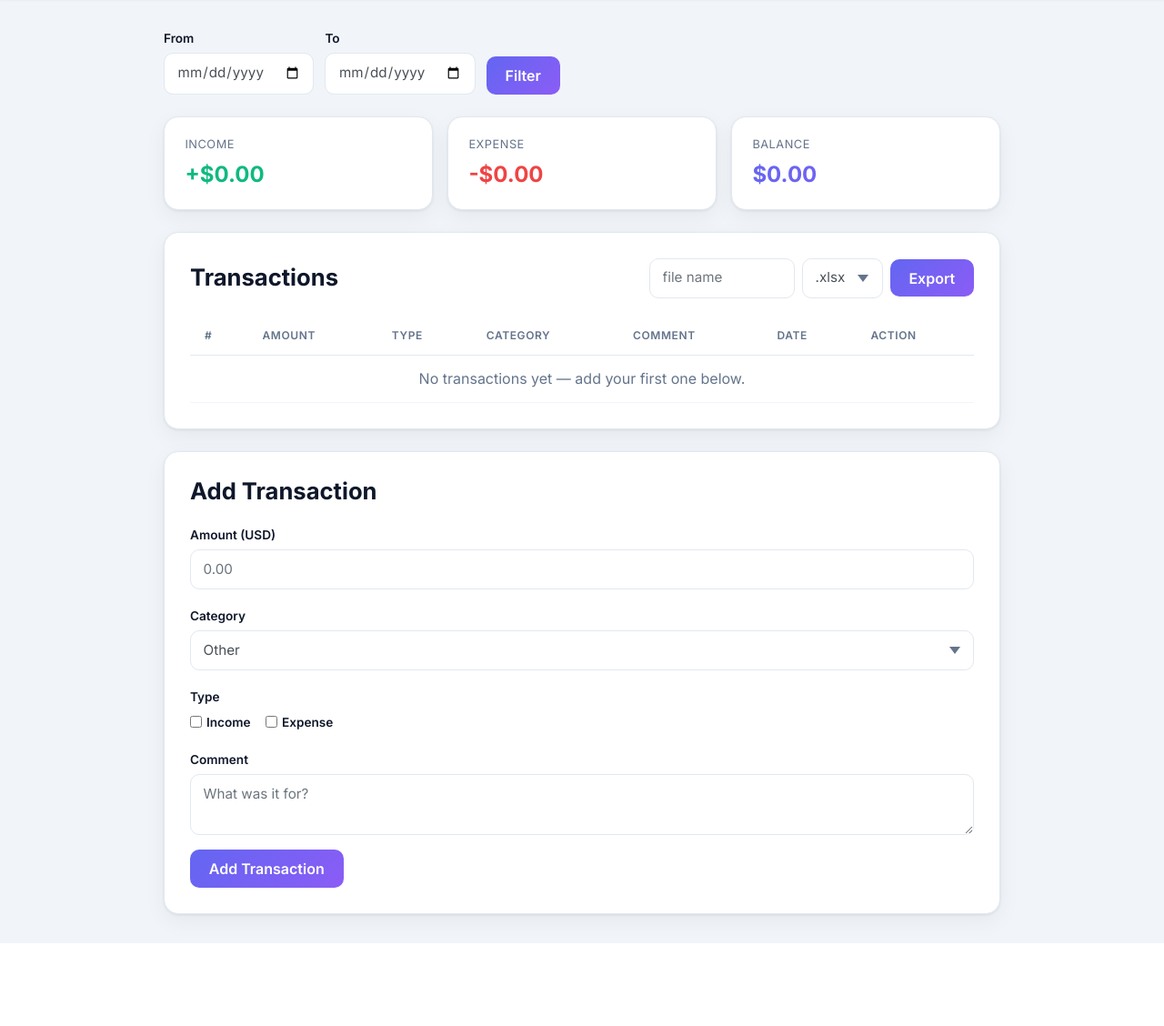
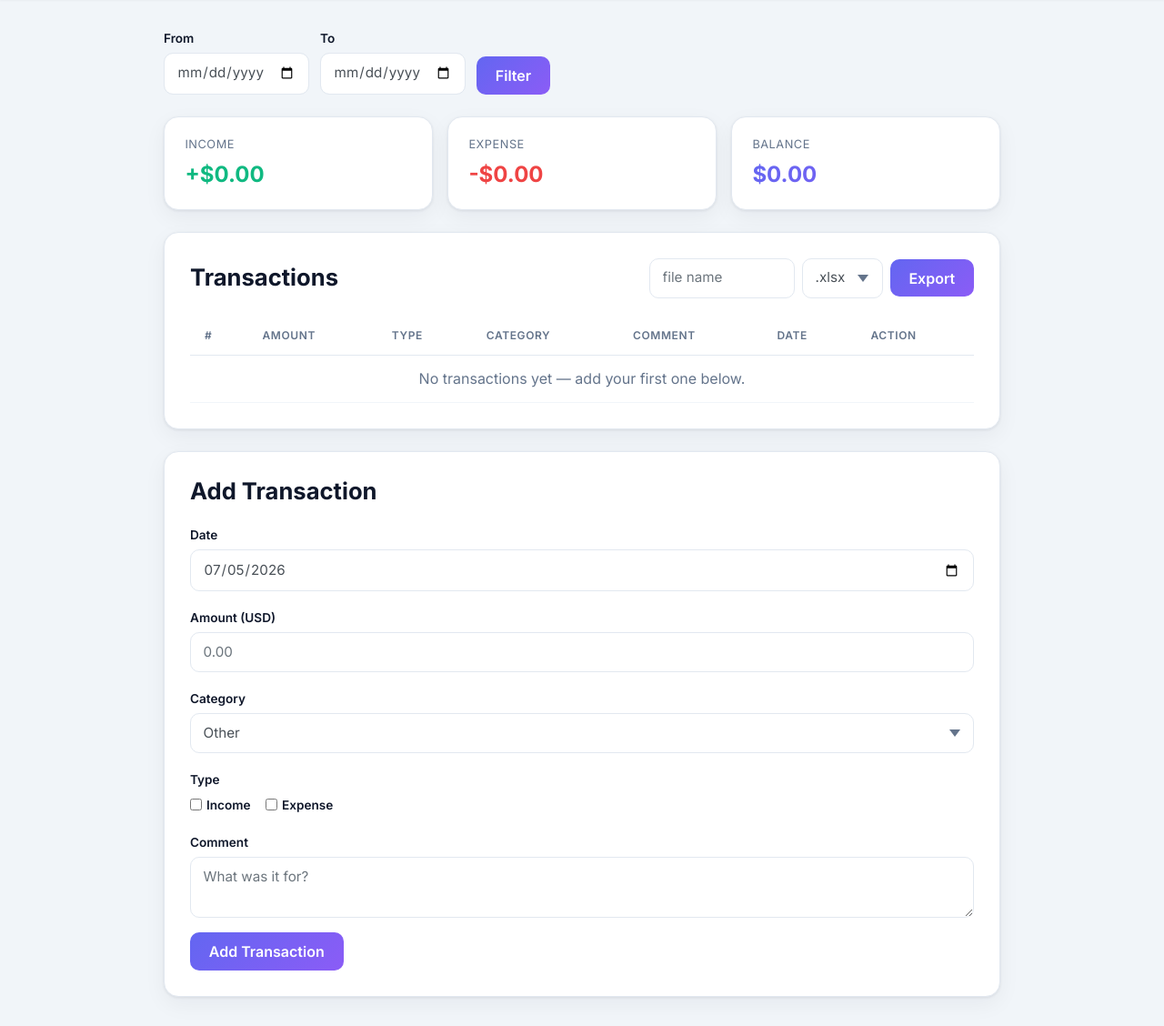
Before and after one commit to GulmurodY/flask-expense-tracker, a Flask app: page / in a window 1280 px wide. Shown: the part 70-1198 px from the top of the page at 91% size. Before the commit the page ends 1107 px from the top, so only its background shows below. Run offline with Flask 3, Linux system fonts and the light colour scheme; the visitor is signed in with stand-in values (Sample User, id 1); data that the repository does not hold is empty; some libraries are stand-ins or nearby versions.

Commit message:
fix a bug in date selection(prevent from selecting future dates)

```diff
--- a/website/templates/home.html
+++ b/website/templates/home.html
@@ -5,11 +5,11 @@
 <form method="GET" class="filter-bar">
   <div class="filter-field">
     <label for="start">From</label>
-    <input type="date" id="start" name="start" class="form-control" value="{{ start }}" />
+    <input type="date" id="start" name="start" class="form-control" value="{{ start }}" max="{{ today_date }}" />
   </div>
   <div class="filter-field">
     <label for="end">To</label>
-    <input type="date" id="end" name="end" class="form-control" value="{{ end }}" />
+    <input type="date" id="end" name="end" class="form-control" value="{{ end }}" max="{{ today_date }}" />
   </div>
   <button type="submit" class="btn btn-primary">Filter</button>
   {% if start or end %}
@@ -105,6 +105,10 @@
   <h1 class="page-title">Add Transaction</h1>
   <form method="POST">
     <div class="form-group">
+      <label for="date">Date</label>
+      <input type="date" name="date" id="date" class="form-control" value="{{ current_date }}" max="{{ today_date }}" />
+    </div>
+    <div class="form-group">
       <label for="amount">Amount ({{ currency_code }})</label>
       <input type="number" step="0.01" min="0" name="amount" id="amount" class="form-control" placeholder="0.00" />
     </div>
--- a/website/views.py
+++ b/website/views.py
@@ -1,8 +1,8 @@
-from flask import Blueprint, render_template, request, flash, jsonify, send_file
+from flask import Blueprint, render_template, request, flash, jsonify, send_file, redirect
 from flask_login import login_required, current_user
 from sqlalchemy import func
 from collections import defaultdict
-from datetime import datetime, time
+from datetime import datetime, time, date
 from .models import Note, CATEGORIES
 from . import db
 import json, uuid
@@ -34,11 +34,18 @@
 @views.route('/', methods=['GET', 'POST'])
 @login_required
 def home():
+    today = date.today()
+    current_date = request.form.get('date') if request.method == 'POST' else today.strftime('%Y-%m-%d')
+    if not current_date:
+        current_date = today.strftime('%Y-%m-%d')
+
     if request.method == 'POST':
         try:
             amount = float(request.form.get('amount'))
         except (TypeError, ValueError):
             amount = None
+
+        transaction_date = _parse_date(request.form.get('date'))
 
         income_checkbox = request.form.get('type') == 'income'
         expense_checkbox = request.form.get('type') == 'expense'
@@ -51,6 +58,10 @@
             flash('Please enter a valid number for the amount!', category='error')
         elif amount < 0:
             flash('Amount cannot be negative!', category='error')
+        elif request.form.get('date') and transaction_date is None:
+            flash('Please enter a valid transaction date!', category='error')
+        elif transaction_date and transaction_date > today:
+            flash('Transaction date cannot be in the future!', category='error')
         elif not (income_checkbox or expense_checkbox):
             flash('Please select at least one type (Income or Expense)!', category='error')
         else:
@@ -59,8 +70,11 @@
             else:
                 type = 'expense'
 
+            stored_date = transaction_date or today
+
             new_note = Note(user_id=current_user.id, amount=amount, type=type,
-                            comment=comment, category=category)
+                            comment=comment, category=category,
+                            date=datetime.combine(stored_date, time.min))
             db.session.add(new_note)
             db.session.commit()
             flash('Note added!', category='success')
@@ -90,6 +104,8 @@
                            category_stats=category_stats,
                            income_total=income_total,
                            expense_total=expense_total,
+                           current_date=current_date,
+                           today_date=today.strftime('%Y-%m-%d'),
                            start=request.args.get('start', ''),
                            end=request.args.get('end', ''))
 
@@ -154,6 +170,19 @@
 @views.route('/export')
 @login_required
 def export():
+    today = date.today()
+    start_raw = request.args.get('start')
+    end_raw = request.args.get('end')
+    start = _parse_date(start_raw)
+    end = _parse_date(end_raw)
+
+    if (start_raw and start is None) or (end_raw and end is None):
+        flash('Please enter valid export dates!', category='error')
+        return redirect('/')
+    if (start and start > today) or (end and end > today):
+        flash('Export dates cannot be in the future!', category='error')
+        return redirect('/')
+
     notes = _filtered_notes()
 
     columns = ['date', 'type', 'category', 'amount', 'currency', 'comment']
```
